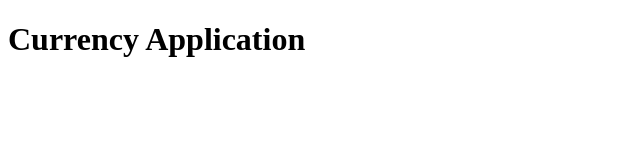
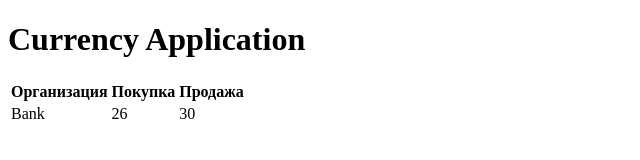
Before and after one commit to avmelnyk/CurrencyApp, a plain HTML site: page index.html in a window 1280 px wide. Shown: the whole page, without its empty margins (0-640 px from the left). Drawn offline with Linux system fonts and the light colour scheme.

Commit message:
add Organization class and some functions

```diff
--- a/index.html
+++ b/index.html
@@ -1,9 +1,22 @@
 <!DOCTYPE html>
 <html>
     <head>
+
     </head>
     <body>
         <h1>Currency Application</h1>
+        <table>
+            <tr>
+                <th>Организация</th>
+                <th>Покупка</th>
+                <th>Продажа</th>
+            </tr>
+            <tr>
+                <td id="organization_title" ></td>
+                <td id="usd_ask"></td>
+                <td id="usd_bid"></td>
+            </tr>
+        </table>
         <script type ="text/javascript" src="index.js">
         </script>
     </body>
--- a/index.js
+++ b/index.js
@@ -1 +1,22 @@
-var counter = 1;
+function Organization(id, title, usd_ask, usd_bid){
+    this.ID = id;
+    this.title = title;
+    this.usd_ask = usd_ask;
+    this.usd_bid = usd_bid;
+}
+
+Organization.prototype.toString = function organizationToString(){
+    var ret = 'ID ' + this.ID + ', title ' + this.title + ', USD_ask = ' + this.usd_ask + ', USD_bid = ' + this.usd_bid;
+    return ret;
+}
+
+Organization.prototype.showOrganization =function showOrganization(){
+    document.getElementById("organization_title").innerHTML = org.title;
+    document.getElementById("usd_ask").innerHTML = org.usd_ask;
+    document.getElementById("usd_bid").innerHTML = org.usd_bid;
+}
+
+var org = new Organization(123, "Bank", 26, 30);
+
+org.showOrganization()
+console.log(org.toString());
```
